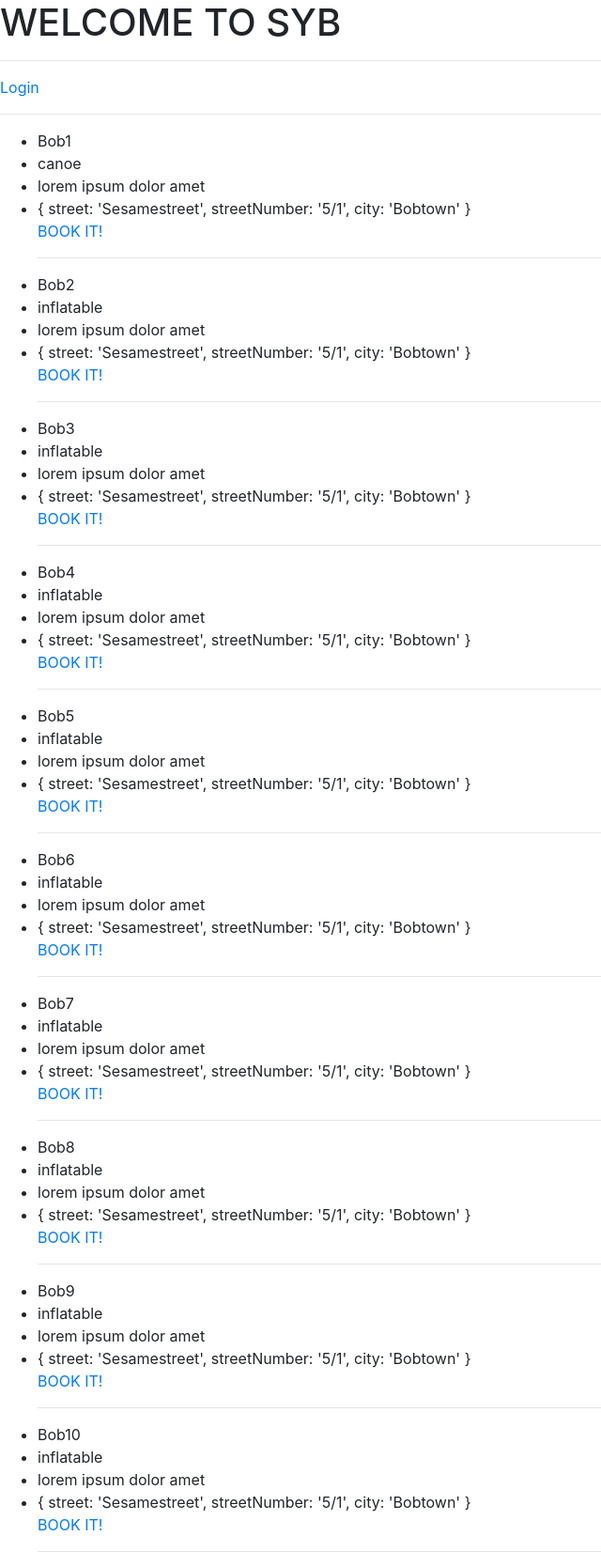
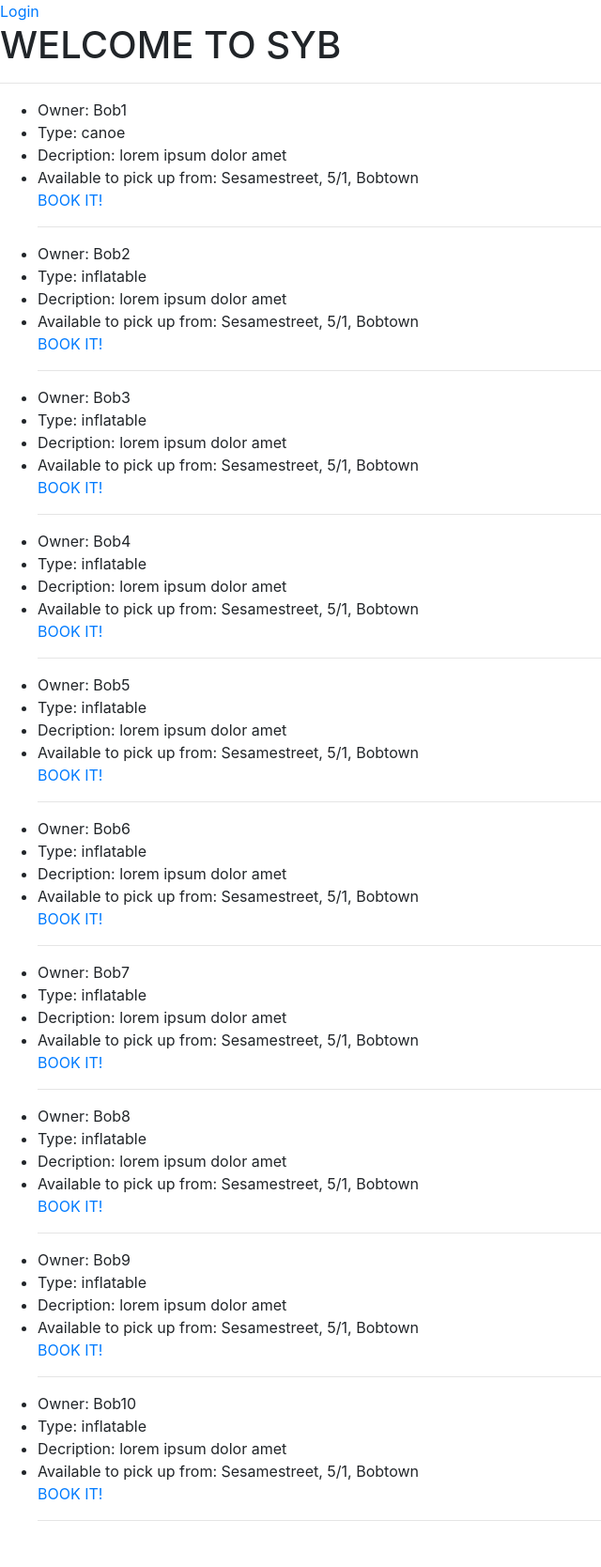
Before and after one commit to StefanK2ff/project-SYB, a Node server app: page / in a window 1280 px wide. Shown: the whole page at 94% size, without its empty margins (0-640 px from the left). After the commit the page ends 1619 px from the top, so only its background shows below. Run offline with Node 20, Linux system fonts and the light colour scheme; data comes from the database, SQL or seed files in the repository; some libraries are stand-ins or nearby versions.

Commit message:
fixed address format

```diff
--- a/views/index.hbs
+++ b/views/index.hbs
@@ -1,26 +1,15 @@
 <h1>WELCOME TO SYB</h1>
-<hr>
-
-{{#if isLoggedIn}}
-  <nav>
-    <a href="/logout">Logout</a>
-    <a href="/bookings">Bookings</a>
-    <a href="/listings">Listings</a>
-  </nav>
-    {{else}}
-  <nav>
-    <a href="/login">Login</a>
-  </nav>
-{{/if}}
-
 <hr>
 
 <ul>
 {{#each data}}
-    <li>{{this.name}}</li>
-    <li>{{this.type}}</li>
-    <li>{{this.description}}</li>
-    <li>{{this.locationAddress}}</li>
+    <li>Owner: {{this.name}}</li>
+    <li>Type: {{this.type}}</li>
+    <li>Decription: {{this.description}}</li>
+    <li>Available to pick up from: {{this.locationAddress.street}},
+                      {{this.locationAddress.streetNumber}},
+                      {{this.locationAddress.city}}
+    </li>
     <a href="/bookings"> BOOK IT! </a>
     <hr>
 {{/each}}
--- a/views/layout.hbs
+++ b/views/layout.hbs
@@ -11,6 +11,19 @@
     <title>{{title}}</title>
   </head>
   <body>
+    <header>
+      {{#if isLoggedIn}}
+        <nav>
+          <a href="/logout">Logout</a>
+          <a href="/bookings">Bookings</a>
+          <a href="/listings">Listings</a>
+         </nav>
+      {{else}}
+        <nav>
+          <a href="/login">Login</a>
+        </nav>
+      {{/if}}
+    </header>
 
     {{{body}}}
 
```
